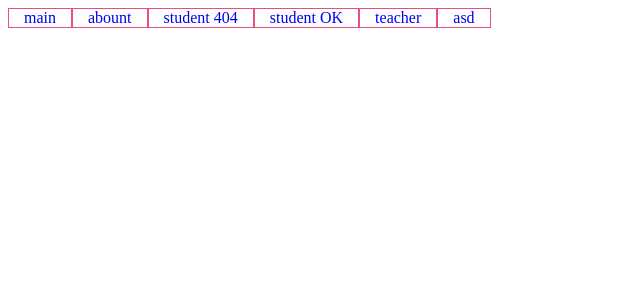
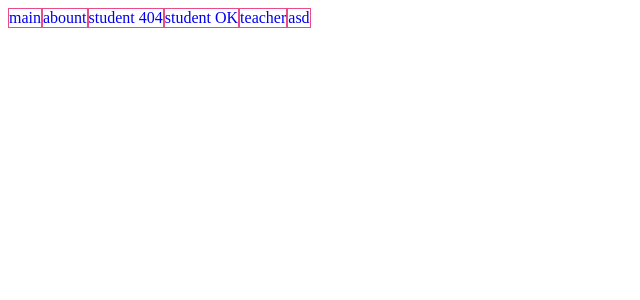
Before and after one commit to jjtjs159-jg/react_next, a Next.js app: page / in a window 1280 px wide. Shown: the top 300 px of the page, without its empty margins (0-640 px from the left). Built offline with nearby package versions, Linux system fonts and the light colour scheme.

Commit message:
stylelintrc.json, prettierrc.json, settings, extensions 및 테스트 코드

```diff
--- a/package.json
+++ b/package.json
@@ -46,6 +46,10 @@
     "eslint-config": "^0.3.0",
     "eslint-config-prettier": "^6.12.0",
     "eslint-plugin-prettier": "^3.1.4",
-    "eslint-plugin-react": "^7.21.4"
+    "eslint-plugin-react": "^7.21.4",
+    "stylelint": "^13.7.2",
+    "stylelint-config-standard": "^20.0.0",
+    "stylelint-order": "^4.1.0",
+    "stylelint-scss": "^3.18.0"
   }
 }
--- a/src/components/headers/Header.module.scss
+++ b/src/components/headers/Header.module.scss
@@ -1,14 +1,17 @@
-@import "constants/colors.scss";
+@import "constants/colors.scss"; // 루트 import의 경우 직접 파일 정의로 갈수는 없는가 ?
+
+@mixin common-nav {
+    margin: 0;
+    padding: 0;
+    list-style: none;
+}
 
 .nav {
-    padding: 0px 15px;
+    padding: 0 15px;
     display: inline-block;
+    @include common-nav(); // include가 위로 위치하게 하고 싶다.
 
     @media (min-width: 640px) {
         border: 1px solid $colorPink;
     }
-
-    &:hover {
-        background-color: yellow;
-    }
 }
```
Also changed, not shown: .prettierrc.json (added), .stylelintrc.json (added), 1 other file (tests, documents, lock files or other folders).
